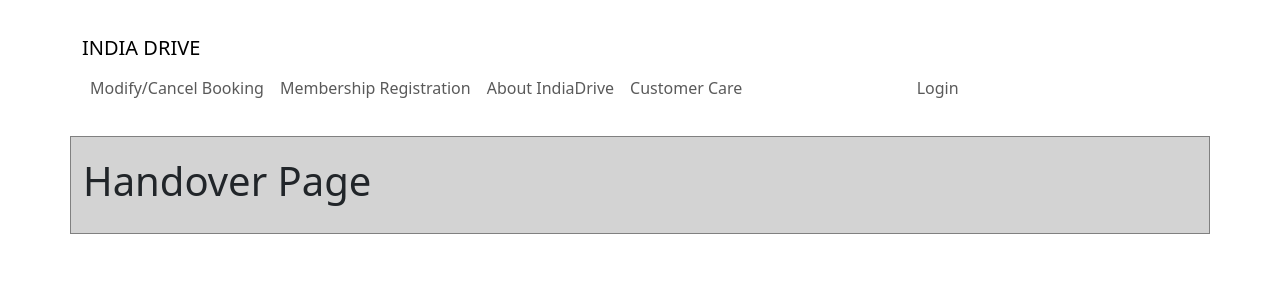
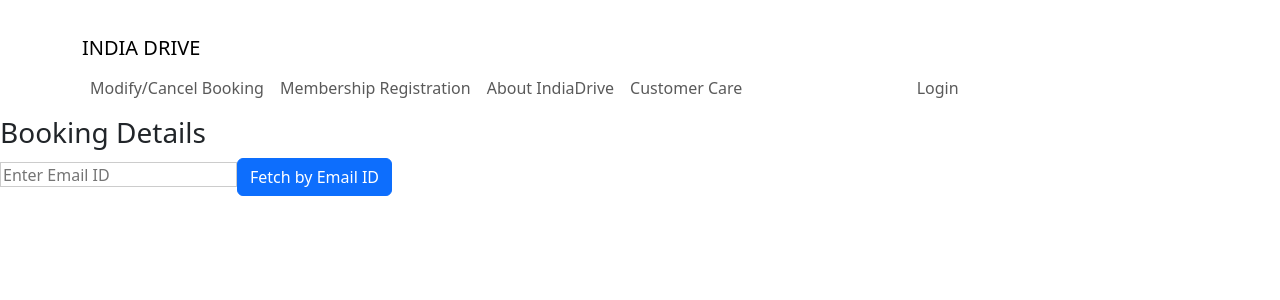
Before and after one commit to shaiwart/FleetManagement-Frontend, a React (Create React App) app: page /handover in a window 1280 px wide. Shown: the top 300 px of the page. Built offline with nearby package versions, Linux system fonts and the light colour scheme.

Commit message:
added employee login feature

```diff
--- a/src/Compnents/Pages/EmployeeLogin.js
+++ b/src/Compnents/Pages/EmployeeLogin.js
@@ -20,7 +20,6 @@ function EmployeeLogin() {
     const handleSubmit = async (event) => {
         //Prevent page reload
         event.preventDefault();
-        sessionStorage.setItem("isEmployeeLoggedIn", true);
 
         var { uname, pass } = document.forms[0];
 
@@ -29,7 +28,7 @@ function EmployeeLogin() {
         console.log(pass.value);
 
 
-        fetch("http://localhost:8080/api/user/login", {
+        fetch("http://localhost:8080/api/employee/login", {
             method: "POST",
             body: JSON.stringify({
                 email: uname.value,
--- a/src/Compnents/Pages/Handover.js
+++ b/src/Compnents/Pages/Handover.js
@@ -2,29 +2,84 @@ import Navbar from "../PageNavigation";
 import Container from 'react-bootstrap/Container';
 import Row from 'react-bootstrap/Row';
 import Col from 'react-bootstrap/Col';
+import React, { useState } from 'react';
 
-export default function Handover() {
+import Button from 'react-bootstrap/Button';
+import Table from 'react-bootstrap/Table';
 
-    const rowStyle = {
-        border: '1px solid gray', // Add border
-        backgroundColor: 'lightgray', // Add gray background color
-        // padding: '10px', // Add padding for spacing
-    };
+function HandOver() {
+  const [phoneNumber, setPhoneNumber] = useState('');
+  const [emailId, setEmailId] = useState('');
+  const [booking, setBooking] = useState(null);
 
-    return (
-        <>
-            <Navbar />
-            <Container>
-                <Row style={rowStyle}>
-                    <div className="section">
-                        <div>
-                            <h1>Handover Page</h1>
 
-                        </div>
-                    </div>
-                </Row>
-            </Container>
 
-        </>
-    )
+  const fetchBookingByEmailId = async () => {
+    try {
+      const response = await fetch(`http://localhost:8080/api/booking/by-email/${emailId}`);
+      const result = await response.json();
+      setBooking(result);
+    } catch (error) {
+      console.error('Error fetching data:', error);
+    }
+  };
+
+
+
+  return (
+    <div>
+      <Navbar />
+      <div className="booking-details-container">
+        <h3>Booking Details</h3>
+
+        <div className="input-fields">
+          <input
+            type="text"
+            placeholder="Enter Email ID"
+            value={emailId}
+            onChange={(e) => setEmailId(e.target.value)}
+          />
+          <Button variant="primary" onClick={fetchBookingByEmailId}>
+            Fetch by Email ID
+          </Button>
+        </div>
+        {booking && (
+          <div className="booking-table">
+            <Table striped bordered>
+              <thead>
+                <tr>
+                  <th>Booking ID</th>
+                  <th>Aadhar No</th>
+                  <th>Booking Date and Time</th>
+                  <th>First Name</th>
+                  <th>Last Name</th>
+                  <th>Driving License number</th>
+                  <th>Car category selected</th>
+                  {/* Add more table headers here */}
+                </tr>
+              </thead>
+              <tbody>
+                <tr>
+                  <td>{booking.bookingId}</td>
+                  <td>{booking.aadharNo}</td>
+                  <td>{booking.bookingDateAndTime}</td>
+                  <td>{booking.firstName}</td>
+                  <td>{booking.lastName}</td>
+                  <td>{booking.dLNumber}</td>
+                  <td>{ sessionStorage.getItem('pickcategoryName')}</td>
+                  {/* Add more table data here */}
+                </tr>
+                {/* Add more rows for other booking data */}
+              </tbody>
+            </Table>
+            <Button variant="primary" >
+           Generate Bill(Handover car)
+          </Button>
+          </div>
+        )}
+      </div>
+    </div>
+  );
 }
+
+export default HandOver;
```
